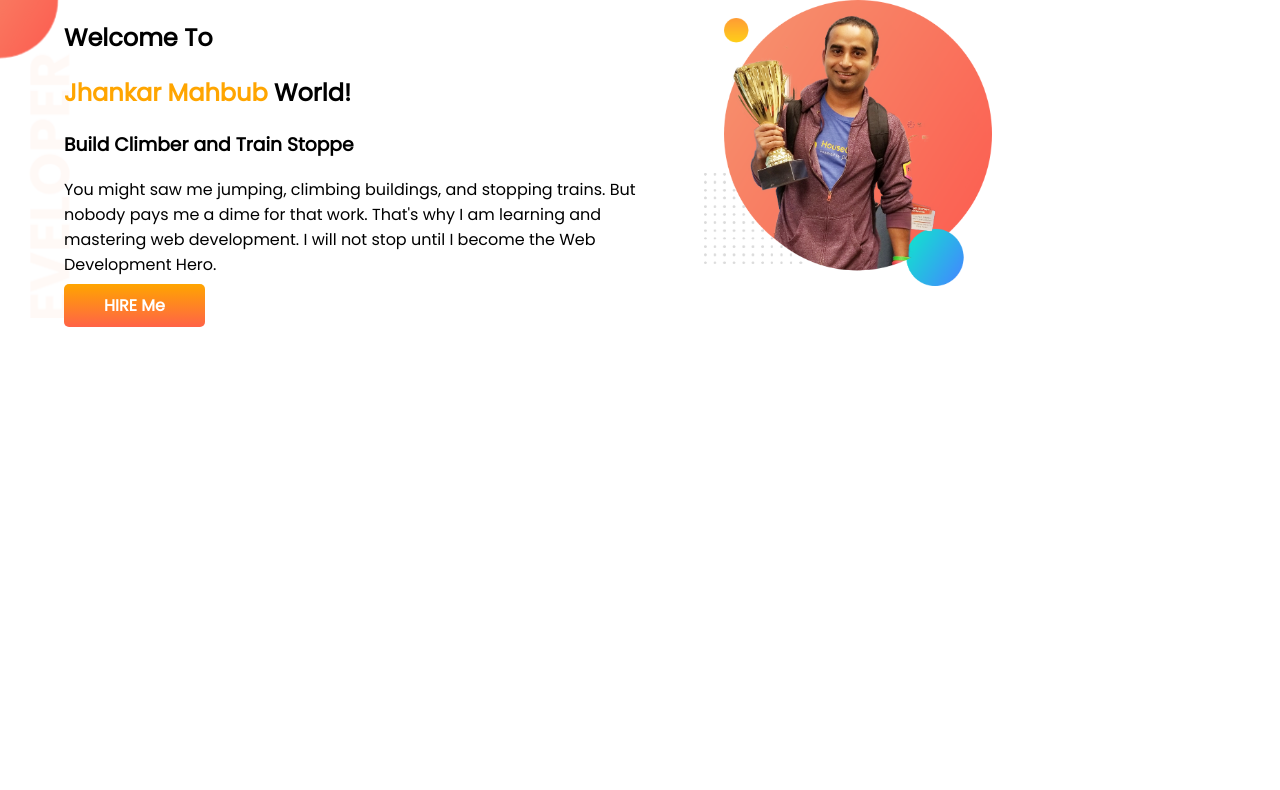
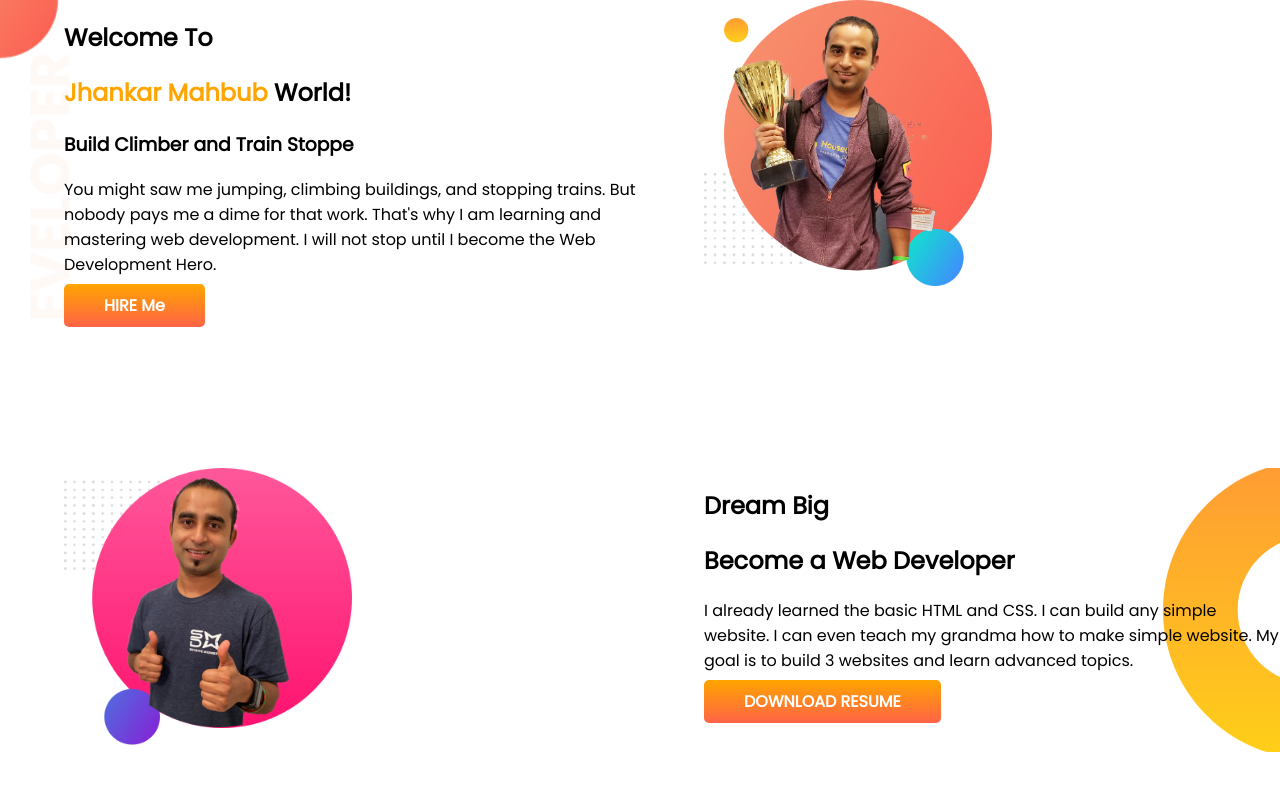
Before and after one commit to rashed116/jhankar-portfolio, a plain HTML site: page index.html in a window 1280 px wide. Drawn offline with Linux system fonts and the light colour scheme.

Commit message:
dream added

```diff
--- a/index.html
+++ b/index.html
@@ -29,6 +29,18 @@
             <img src="images/jhankar.png" alt="">
         </div>
     </section>
+    <section class="dream-big">
+        <div class="half-width">
+            <img src="images/jhankar2.png" alt="">
+        </div>
+        <div class="half-width">
+            <h1>Dream Big</h1>
+            <h2>Become a Web Developer</h2>
+            <p>I already learned the basic HTML and CSS. I can build any simple website. I can even teach my grandma how
+                to make simple website. My goal is to build 3 websites and learn advanced topics.</p>
+            <a class="link-button" target="_blank" href="https://web.programming-hero.com/">DOWNLOAD RESUME</a>
+        </div>
+    </section>
 
 
 </html>
--- a/style.css
+++ b/style.css
@@ -11,6 +11,7 @@ h1{
 }
 section{
     display: flex;
+    margin-bottom: 150px;
 }
 .half-width{
     width: 50%;
@@ -31,3 +32,8 @@ section{
     background-image: url(images/top-banner.png);
     background-repeat: no-repeat;
 }
+.dream-big{
+    background-image: url(images/dream-bg.png);
+    background-repeat: no-repeat;
+    background-position: right;
+}
```
